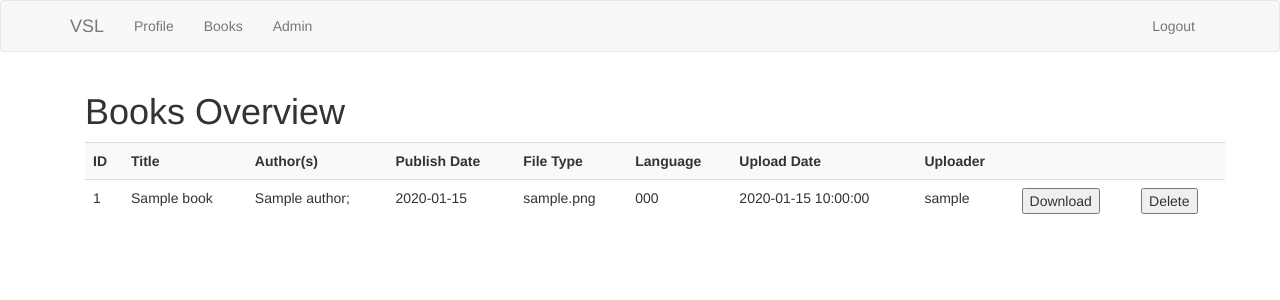
After one commit to eddyvdaker/VerySimpleLibrary, a Flask app: page /books in a window 1280 px wide. The commit adds this page. Shown: the top 300 px of the page. Run offline with Flask 2, Linux system fonts and the light colour scheme; a user stored in the database is signed in; tables that the repository leaves empty hold one stand-in row (values such as "Sample post"); parts of the project's set-up code (start-up, migrations or seed data) failed here and were passed over; some libraries are stand-ins or nearby versions.

Commit message:
Added basic book overview

```diff
--- a/app/__init__.py
+++ b/app/__init__.py
@@ -50,6 +50,9 @@ def create_app(app_settings='app.config.DevelopmentConfig'):
     from app.admin import bp as admin_bp
     app.register_blueprint(admin_bp)
 
+    from app.books import bp as books_bp
+    app.register_blueprint(books_bp)
+
     # Setup logging
     if not app.debug and not app.config['TESTING'] and not app.config['DEV']:
         if not os.path.exists('logs'):
--- /dev/null
+++ b/app/books/routes.py
@@ -0,0 +1,15 @@
+# app/books/routes.py
+
+from flask import render_template
+from flask_login import login_required
+
+from app.books import bp
+from app.models import Book
+
+
+@bp.route('/books')
+@login_required
+def overview():
+    books = Book.query.all()
+    return render_template('books/overview.html', title='Books Overview',
+                           books=books)
--- a/app/templates/base.html
+++ b/app/templates/base.html
@@ -17,6 +17,7 @@
         {% if not current_user.is_anonymous %}
           <ul class="nav navbar-nav">
             <li><a href="{{ url_for('users.profile') }}">Profile</a></li>
+            <li><a href="{{ url_for('books.overview') }}">Books</a></li>
             {% if current_user.admin %}
               <li><a href="{{ url_for('admin.admin') }}">Admin</a></li>
             {% endif %}
--- /dev/null
+++ b/app/templates/books/overview.html
@@ -0,0 +1,33 @@
+{% extends "base.html" %}
+
+{% block app_content %}
+  <h1>{{ title }}</h1>
+  <table id="books" class="table table-striped">
+    <tr>
+      <th>ID</th>
+      <th>Title</th>
+      <th>Author(s)</th>
+      <th>Publish Date</th>
+      <th>File Type</th>
+      <th>Language</th>
+      <th>Upload Date</th>
+      <th>Uploader</th>
+      <th></th>
+      {% if current_user.admin %}<th></th>{% endif %}
+    </tr>
+    {% for book in books %}
+      <tr>
+        <td>{{ book.id }}</td>
+        <td>{{ book.title }}</td>
+        <td>{% for author in book.authors %}{{ author.name }}; {% endfor %}</td>
+        <td>{{ book.publish_date }}</td>
+        <td>{{ book.file_type }}</td>
+        <td>{{ book.language.code }}</td>
+        <td>{{ book.upload_date }}</td>
+        <td>{{ book.uploader.username }}</td>
+        <td><button>Download</button></td>
+        {% if current_user.admin %}<td><button>Delete</button></td>{% endif %}
+      </tr>
+    {% endfor %}
+  </table>
+{% endblock %}
```
Also changed, not shown: app/books/__init__.py (added, +7 -0 lines), tests/base.py (+37 -3 lines), tests/test_bp_books.py (added, +37 -0 lines).
